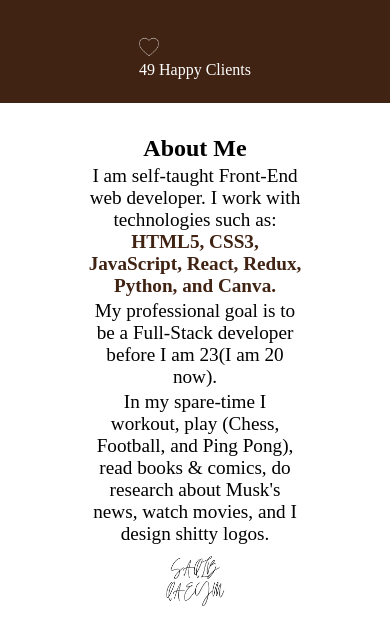
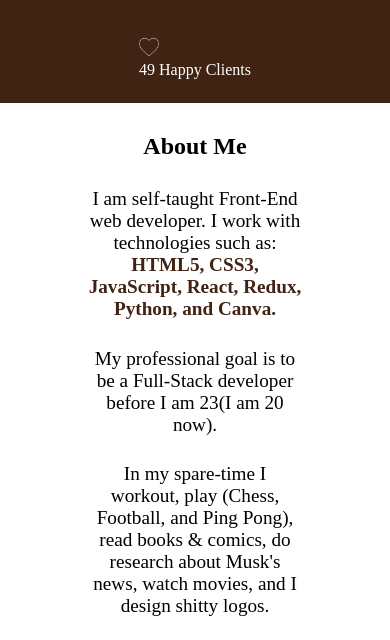
Before and after one commit to SaqibQaeym/resposive_Portfolio, a plain HTML site: page index.html in a window 390 px wide. Shown: the part 880-1520 px from the top of the page. Drawn offline with Linux system fonts and the light colour scheme.

Commit message:
Update styles.css

```diff
--- a/styles.css
+++ b/styles.css
@@ -112,12 +112,12 @@ header {
 
 .aboutMe {
     display: flex;
-    justify-content: space-around;
+    justify-content: space-between;
     align-items: center;
     flex-flow: column;
     width: 80%;
     margin: 0 auto;
-    height: 20rem;
+    height: 16rem;
     text-align: center;
     margin-top: 1.875rem;
 }
@@ -214,7 +214,7 @@ footer {
     /* About me section styles */
     .aboutMe {
         width: 100%;
-        height: 30rem;
+        height: 36rem;
     }
 
     .aboutMe p {
```
